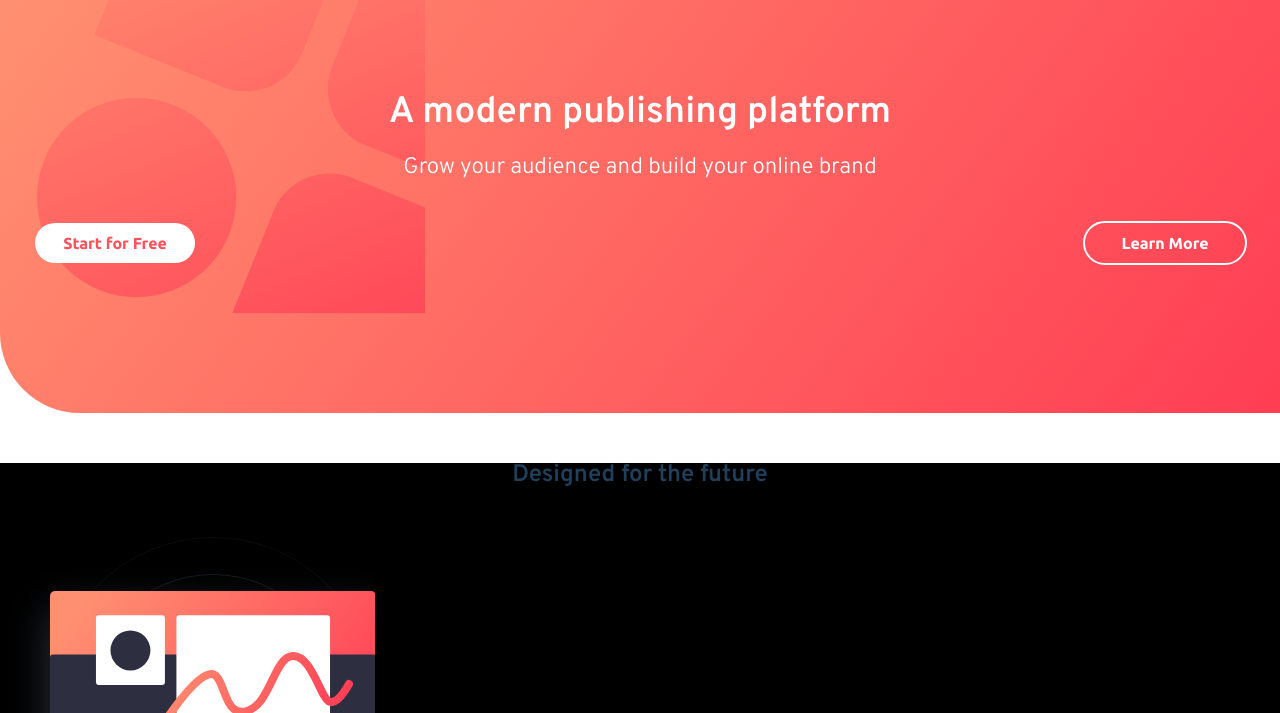
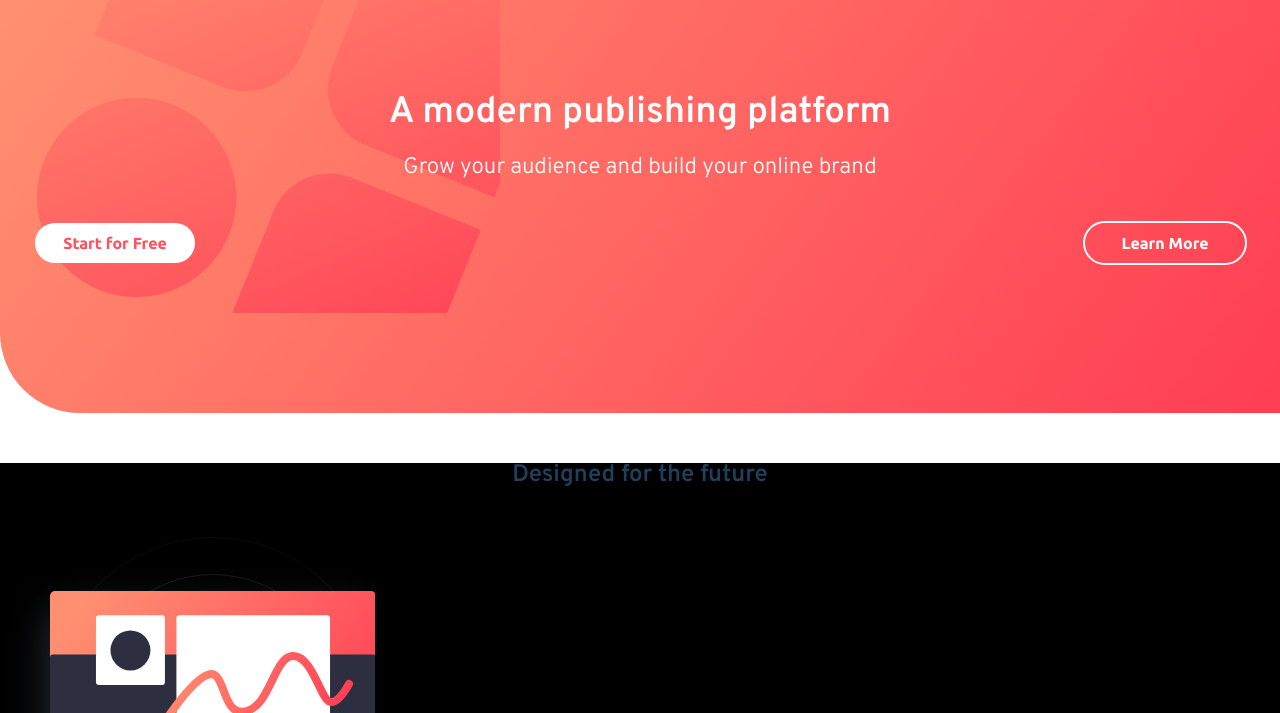
Before and after one commit to BrendoAires/Blogr---The-front-end-menthor, a plain HTML site: page index.html in a window 1280 px wide. Shown: the part 87-800 px from the top of the page. Drawn offline with Linux system fonts and the light colour scheme.

Commit message:
criação do repositório remoto

```diff
--- a/css/style.scss
+++ b/css/style.scss
@@ -330,7 +330,7 @@ footer{
            }
         }
         .img{
-            width: 425px;
+            width: 500px;
             height: 400px;
             position: absolute;
             z-index: -1;
```
Also changed, not shown: css/style.css.
